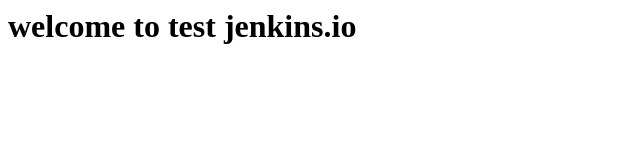
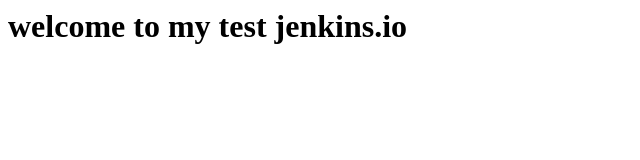
Before and after one commit to PATILpavan123/jenkinstest, a plain HTML site: page index.html in a window 1280 px wide. Shown: the whole page, without its empty margins (0-640 px from the left). Drawn offline with Linux system fonts and the light colour scheme.

Commit message:
Update index.html
commit from github

```diff
--- a/index.html
+++ b/index.html
@@ -1 +1 @@
-<h1>welcome to test jenkins.io</h1>
+<h1>welcome to my test jenkins.io</h1>
```
